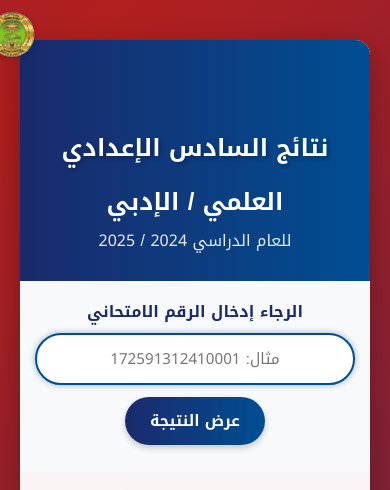
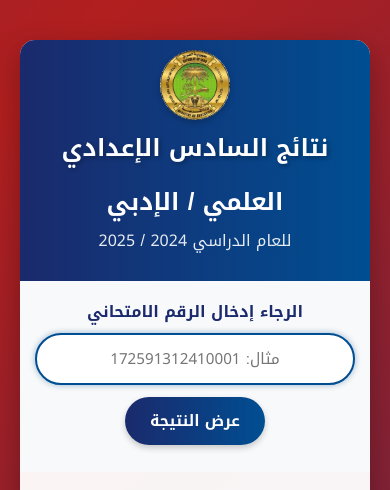
Before and after one commit to abd-nuimy/results6, a plain HTML site: page index.html in a window 390 px wide. Shown: the top 490 px of the page. Drawn offline with nearby package versions, Linux system fonts and the light colour scheme; a web font is replaced by a local one.

Commit message:
Update index.html

```diff
--- a/index.html
+++ b/index.html
@@ -387,12 +387,7 @@ font-family: "Noto Kufi Arabic", sans-serif;        }
                 font-size: 1.5rem;
             }
 
-            .logo {
-                width: 45px;
-                height: 45px;
-                top: 12px;
-                left: 12px;
-            }
+
 
             .info-grid {
                 grid-template-columns: 1fr;
```
